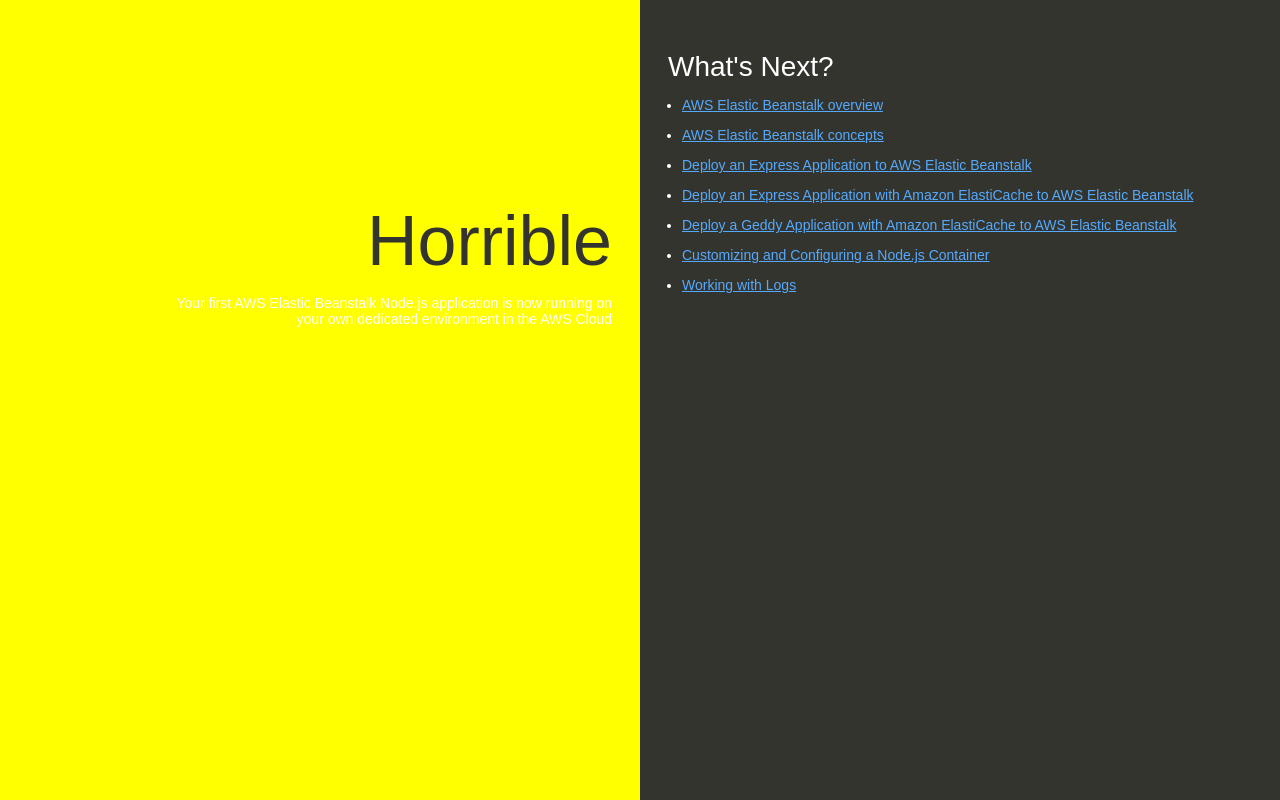
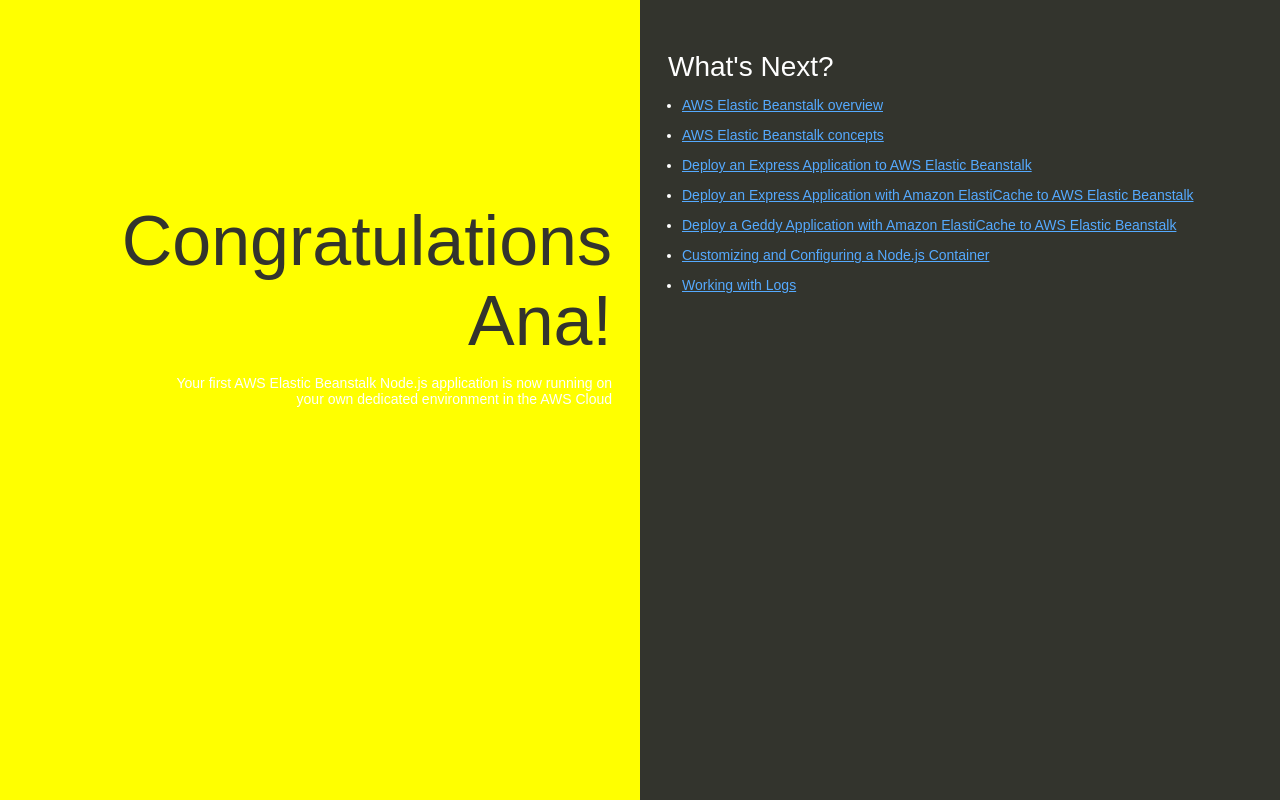
Before and after one commit to anaLydiaMA/practicaITESO, a website: page index.html in a window 1280 px wide. Drawn offline with Linux system fonts and the light colour scheme.

Commit message:
fixed the congratulations text

```diff
--- a/index.html
+++ b/index.html
@@ -74,7 +74,7 @@
   </head>
   <body>
     <div class="textColumn">
-      <h1>Horrible</h1>
+      <h1>Congratulations Ana!</h1>
       <p>Your first AWS Elastic Beanstalk Node.js application is now running on your own dedicated environment in the AWS Cloud</p>
     </div>
     <div class="linksColumn">
```
